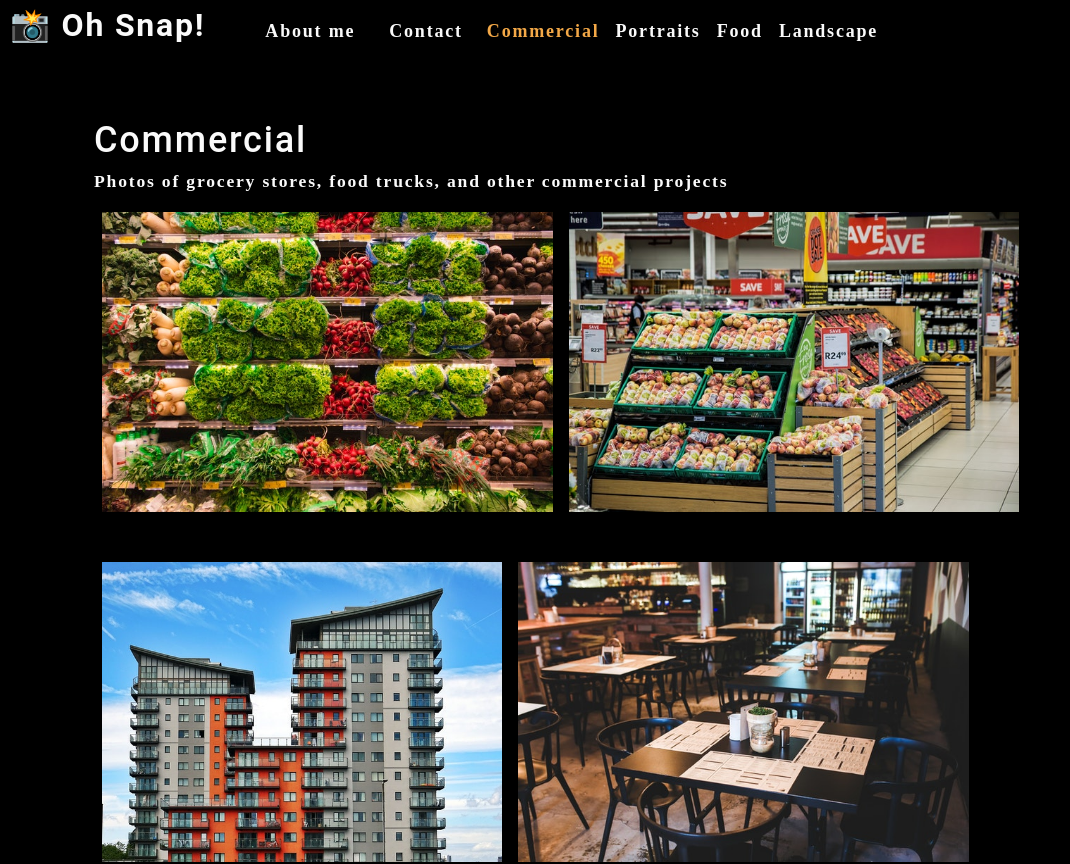
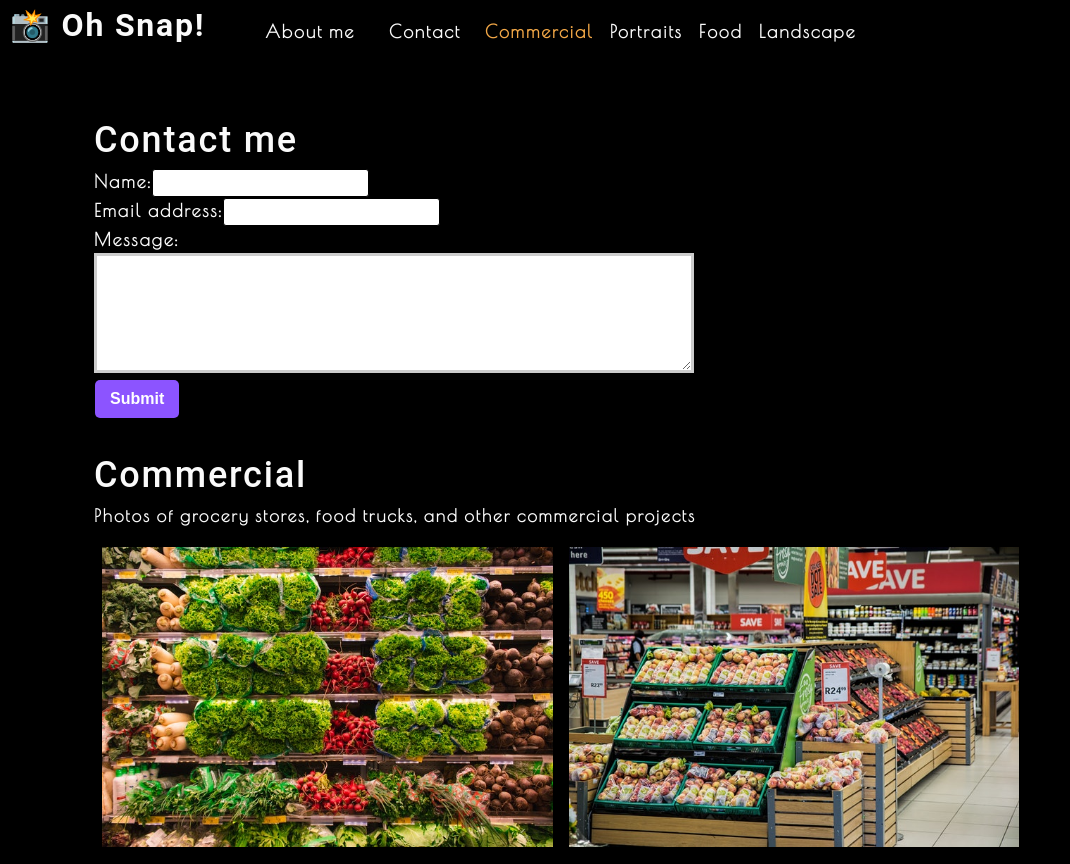
Before and after one commit to ptrJGZ/photo-port, a React (Create React App) app: page / in a window 1280 px wide. Shown: the top 864 px of the page, without its empty margins (0-1070 px from the left). Built offline with nearby package versions, Linux system fonts and the light colour scheme.

Commit message:
added form control state with a controlled component

```diff
--- a/src/App.js
+++ b/src/App.js
@@ -2,6 +2,7 @@
 import Nav from './components/Nav';
 import About from './components/About';
 import Gallery from './components/Gallery';
+import ContactForm from './components/Contact';
 
 function App() {
   const [categories] = useState([
@@ -25,6 +26,7 @@
       ></Nav>
       <main>
         <div>
+          <ContactForm></ContactForm>
           <Gallery currentCategory={currentCategory}></Gallery>
           <About></About>
         </div>
--- a/src/components/Contact/index.js
+++ b/src/components/Contact/index.js
@@ -1,21 +1,33 @@
-import React from 'react'
+import React, { useState } from 'react'
 
 function ContactForm() {
+    const [formState, setFormState] = useState({ name: '', email: '', message: '' });
+    const { name, email, message } = formState;
+
+    function handleChange(e) {
+        setFormState({ ...formState, [e.target.name]: e.target.value })
+    }
+
+    function handleSubmit(e) {
+        e.preventDefault();
+        console.log(formState);
+    }
+
     return (
         <section>
             <h1>Contact me</h1>
-            <form id="contact-form">
+            <form id="contact-form" onSubmit={handleSubmit}>
                 <div>
                     <label htmlFor="name">Name:</label>
-                    <input type="text" name="name" />
+                    <input type="text" name="name" defaultValue={name} onChange={handleChange} />
                 </div>
                 <div>
                     <label htmlFor="email">Email address:</label>
-                    <input type="email" name="email" />
+                    <input type="email" name="email" defaultValue={email} onChange={handleChange} />
                 </div>
                 <div>
                     <label htmlFor="message">Message:</label>
-                    <textarea name="message" rows="5"></textarea>
+                    <textarea name="message" rows="5" defaultValue={message} onChange={handleChange}></textarea>
                 </div>
                 <button type="submit">Submit</button>
             </form>
--- a/src/index.css
+++ b/src/index.css
@@ -1,3 +1,4 @@
+@import url('https://fonts.googleapis.com/css?family=Poiret+One');
 
 main {
 	margin: 0 auto;
```
